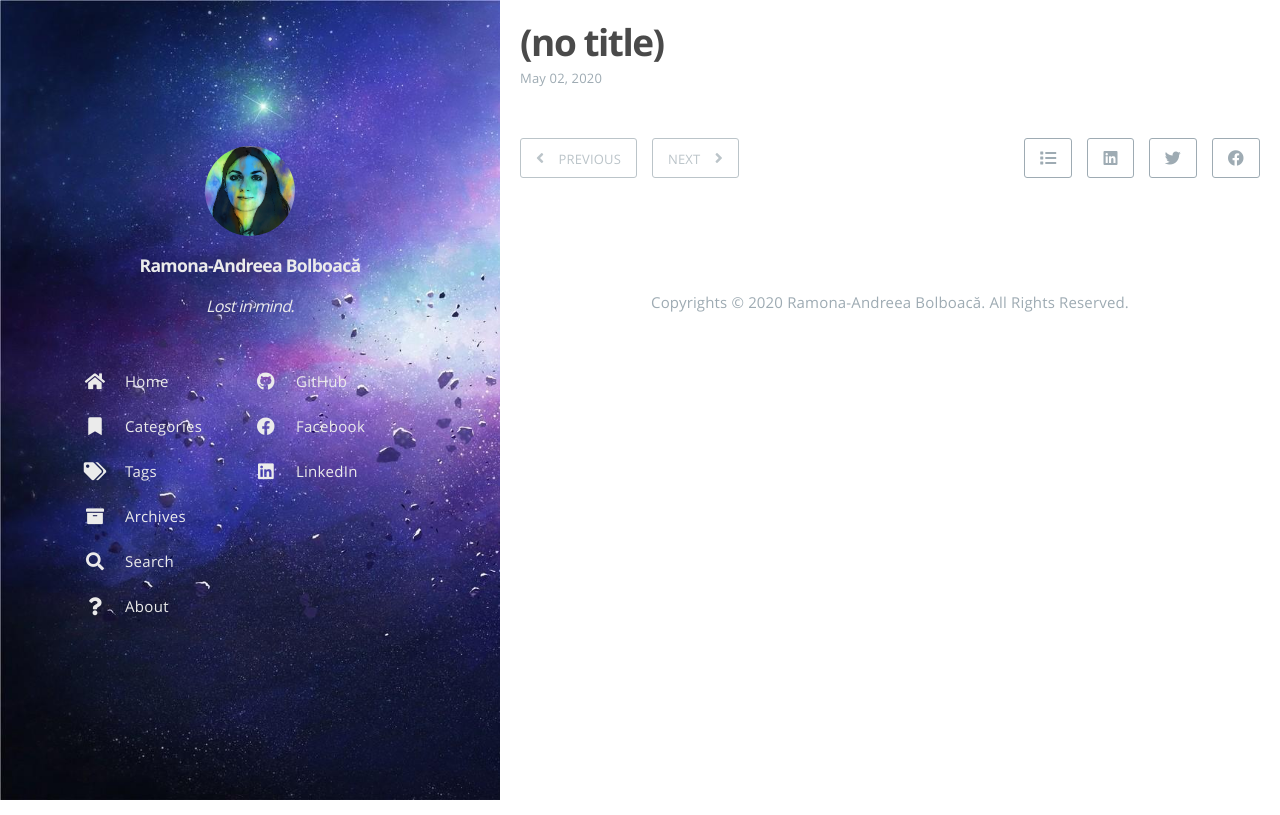
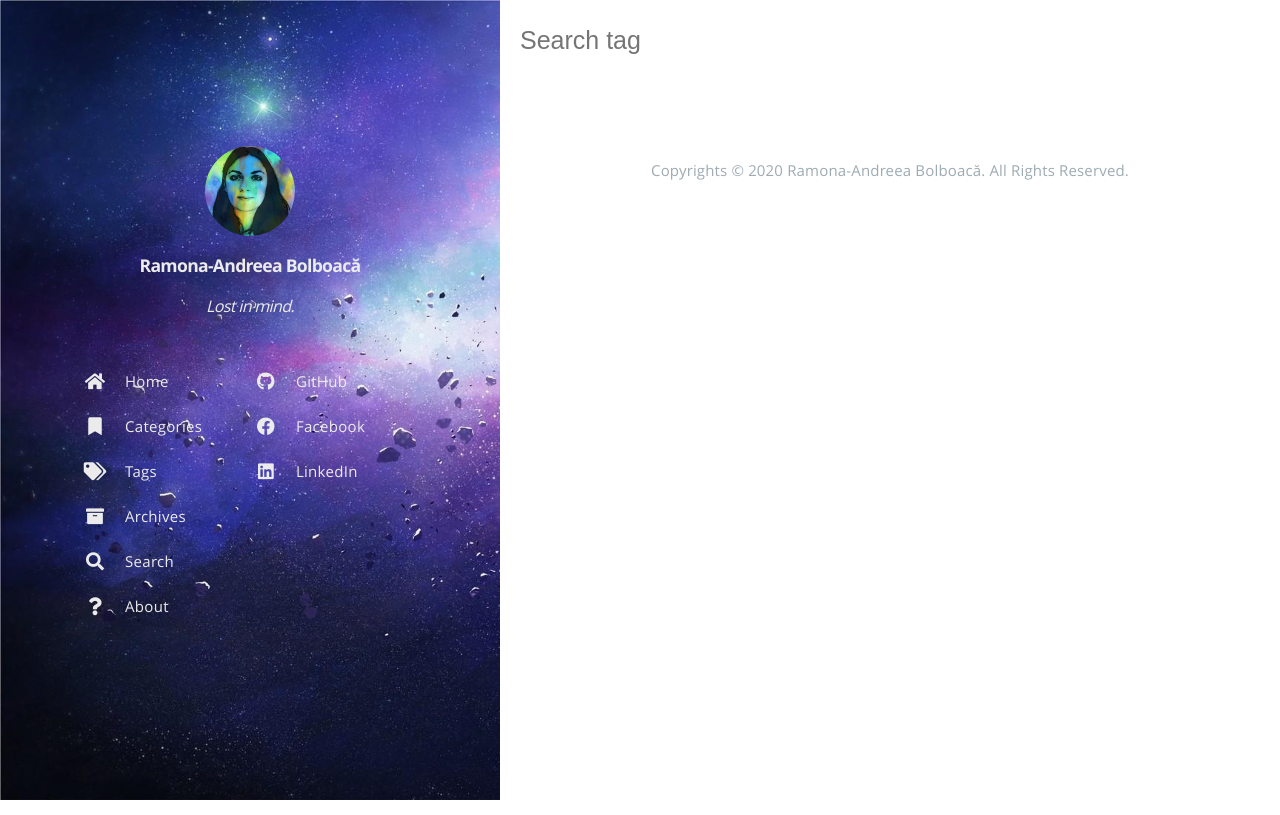
Before and after one commit to ramonabolboaca13/ramonabolboaca13.github.io, a plain HTML site: page all-tags/index.html in a window 1280 px wide. Drawn offline with Linux system fonts and the light colour scheme.

Commit message:
Site updated: 2020-05-03 15:45:30

```diff
--- a/all-tags/index.html
+++ b/all-tags/index.html
@@ -6,7 +6,7 @@
     <meta charset="UTF-8">
     <meta name="viewport" content="width=device-width, initial-scale=1">
     <meta name="generator" content="Ramo&#39;s Thoughts">
-    <title> - Ramo&#39;s Thoughts</title>
+    <title>all-tags - Ramo&#39;s Thoughts</title>
     <meta name="author" content="Ramona-Andreea Bolboacă">
 
 
@@ -17,12 +17,12 @@
 
     <script type="application/ld+json">{"@context":"http://schema.org","@type":"Website","@id":"http://ramonabolboaca13.github.io","author":{"@type":"Person","name":"Ramona-Andreea Bolboacă","sameAs":["https://github.com/ramonabolboaca13/","https://www.facebook.com/bolboacaramona","https://www.linkedin.com/in/ramona-andreea-bolboaca/"],"image":"profile_pic.jpg"},"name":"Ramo's Thoughts","description":"","url":"http://ramonabolboaca13.github.io"}</script>
     <meta property="og:type" content="blog">
-<meta property="og:title" content="Ramo&#39;s Thoughts">
+<meta property="og:title" content="all-tags">
 <meta property="og:url" content="http://ramonabolboaca13.github.io/all-tags/index.html">
 <meta property="og:site_name" content="Ramo&#39;s Thoughts">
 <meta property="og:locale" content="en_US">
-<meta property="article:published_time" content="2020-05-02T17:35:55.863Z">
-<meta property="article:modified_time" content="2020-05-02T17:35:55.863Z">
+<meta property="article:published_time" content="2020-05-03T12:44:25.003Z">
+<meta property="article:modified_time" content="2020-05-03T12:44:25.003Z">
 <meta property="article:author" content="Ramona-Andreea Bolboacă">
 <meta name="twitter:card" content="summary">
 
@@ -257,136 +257,22 @@
                  class="
                         hasCoverMetaIn
                         ">
+                <div id="tags-archives" class="main-content-wrap">
+    <form id="filter-form" action="#">
+        <input name="tag" type="text" class="form-control input--xlarge" placeholder="Search tag" autofocus="autofocus">
+    </form>
+    <h4 class="archive-result text-color-base text-xlarge"
+        data-message-zero="no tag found"
+        data-message-one="1 tag found"
+        data-message-other="{n} tags found"></h4>
 
-<article class="post">
+        <section>
 
+    </section>
+    <section class="boxes">
 
-        <div class="post-header main-content-wrap text-left">
-
-        <h1 class="post-title">
-            (no title)
-        </h1>
-
-
-        <div class="post-meta">
-    <time datetime="2020-05-02T20:35:55+03:00">
-
-		    May 02, 2020
-
-    </time>
-
+    </section>
 </div>
-
-
-</div>
-
-
-    <div class="post-content markdown">
-        <div class="main-content-wrap">
-
-
-
-
-        </div>
-    </div>
-    <div id="post-footer" class="post-footer main-content-wrap">
-
-
-            <div class="post-actions-wrap">
-    <nav>
-        <ul class="post-actions post-action-nav">
-            <li class="post-action">
-
-                    <a
-                        class="post-action-btn btn btn--disabled"
-                        aria-hidden="true"
-                    >
-
-                        <i class="fa fa-angle-left" aria-hidden="true"></i>
-                        <span class="hide-xs hide-sm text-small icon-ml">PREVIOUS</span>
-                    </a>
-            </li>
-            <li class="post-action">
-
-                    <a
-                        class="post-action-btn btn btn--disabled"
-                        aria-hidden="true"
-                    >
-
-                        <span class="hide-xs hide-sm text-small icon-mr">NEXT</span>
-                        <i class="fa fa-angle-right" aria-hidden="true"></i>
-                    </a>
-            </li>
-        </ul>
-    </nav>
-    <ul class="post-actions post-action-share">
-        <li class="post-action hide-lg hide-md hide-sm">
-            <a
-                class="post-action-btn btn btn--default btn-open-shareoptions"
-                href="#btn-open-shareoptions"
-                aria-label="Share this post"
-            >
-                <i class="fa fa-share-alt" aria-hidden="true"></i>
-            </a>
-        </li>
-
-
-
-            <li class="post-action hide-xs">
-                <a
-                    class="post-action-btn btn btn--default"
-                    target="new" href="https://www.facebook.com/sharer/sharer.php?u=http://ramonabolboaca13.github.io/all-tags/index.html"
-                    title="Share on Facebook"
-                    aria-label="Share on Facebook"
-                >
-                    <i class="fab fa-facebook" aria-hidden="true"></i>
-                </a>
-            </li>
-
-
-
-            <li class="post-action hide-xs">
-                <a
-                    class="post-action-btn btn btn--default"
-                    target="new" href="https://twitter.com/intent/tweet?text=http://ramonabolboaca13.github.io/all-tags/index.html"
-                    title="Share on Twitter"
-                    aria-label="Share on Twitter"
-                >
-                    <i class="fab fa-twitter" aria-hidden="true"></i>
-                </a>
-            </li>
-
-
-
-            <li class="post-action hide-xs">
-                <a
-                    class="post-action-btn btn btn--default"
-                    target="new" href="https://www.linkedin.com/shareArticle?mini=true&amp;url=http://ramonabolboaca13.github.io/all-tags/index.html"
-                    title="Share on LinkedIn"
-                    aria-label="Share on LinkedIn"
-                >
-                    <i class="fab fa-linkedin" aria-hidden="true"></i>
-                </a>
-            </li>
-
-
-        <li class="post-action">
-
-                <a class="post-action-btn btn btn--default" href="#" aria-label="Back to top">
-
-                <i class="fa fa-list" aria-hidden="true"></i>
-            </a>
-        </li>
-    </ul>
-</div>
-
-
-
-
-    </div>
-</article>
-
-
 
                 <footer id="footer" class="main-content-wrap">
     <span class="copyrights">
```
